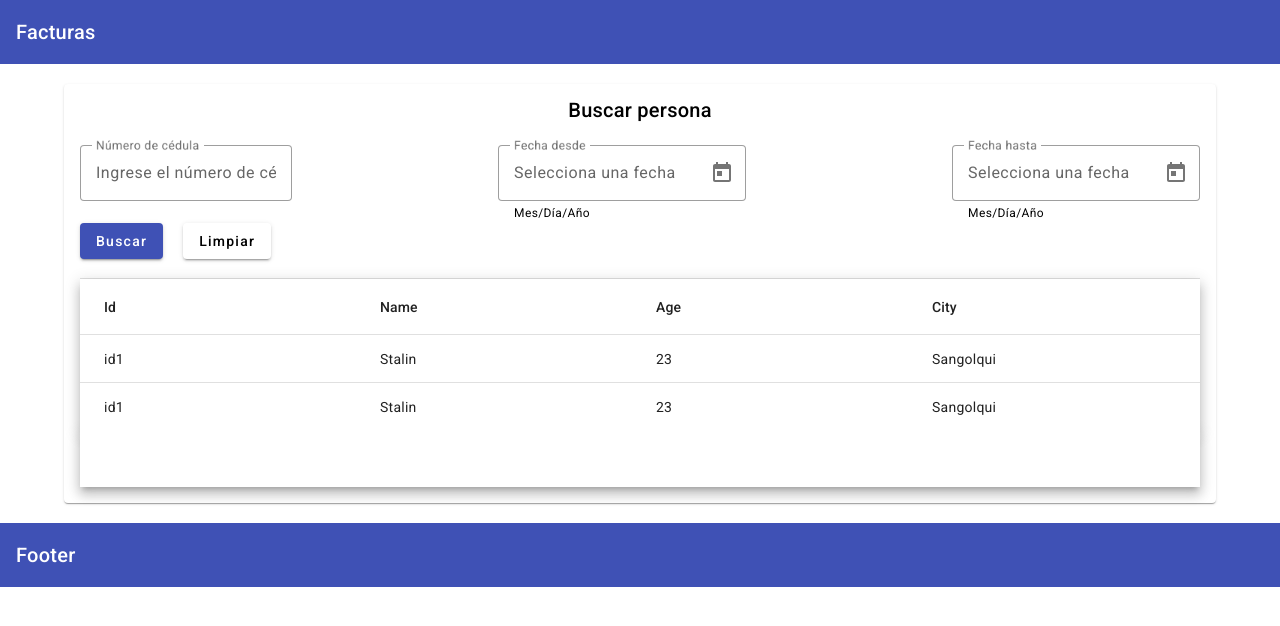
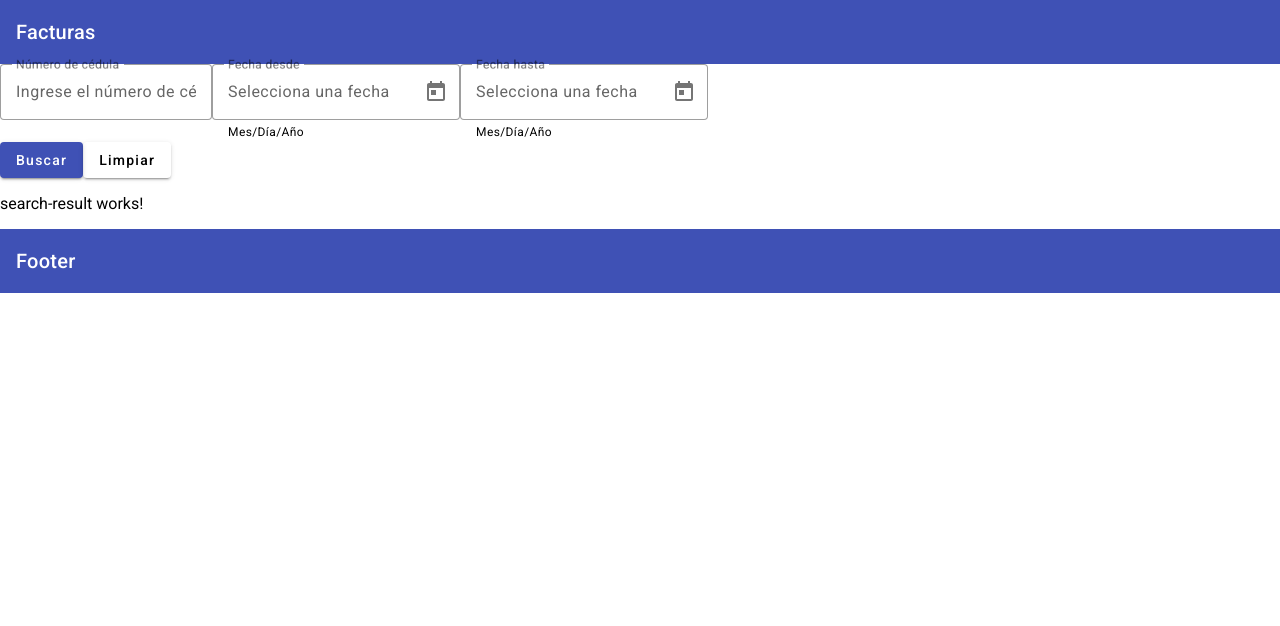
Before and after one commit to stalincrisanto/search-invoices, an Angular app: page / in a window 1280 px wide. Shown: the top 626 px of the page. Built offline with nearby package versions, Linux system fonts and the light colour scheme.

Commit message:
refactor: separation of components from principal page

```diff
--- a/src/app/app.component.html
+++ b/src/app/app.component.html
@@ -1 +1 @@
-<app-header></app-header> <app-search></app-search> <app-footer></app-footer>
+<app-header></app-header> <app-search-invoices></app-search-invoices> <app-footer></app-footer>
--- /dev/null
+++ b/src/app/features/search-invoices/components/search-form/search-form.component.html
@@ -0,0 +1,30 @@
+<form [formGroup]="dataForm" (ngSubmit)="onSubmit()">
+  <div class="form-row">
+    <!-- TODO: refactor errors as dynamic in input/inputdate component -->
+    <!-- TODO: add type to generic input -->
+    <!-- Input mode for show numeric keys on cellphones -->
+    <app-input
+      id="cardId"
+      formControlName="cardId"
+      placeholder="Ingrese el número de cédula a buscar"
+      label="Número de cédula"
+      inputmode="numeric"
+    />
+    <app-input-date
+      datePickerId="dateStart"
+      formControlName="dateStart"
+      placeholder="Selecciona una fecha"
+      label="Fecha desde"
+    />
+    <app-input-date
+      datePickerId="dateEnd"
+      formControlName="dateEnd"
+      placeholder="Selecciona una fecha"
+      label="Fecha hasta"
+    />
+  </div>
+  <div class="btn-group">
+    <app-button label="Buscar" />
+    <app-button label="Limpiar" color="secondary" type="reset" />
+  </div>
+</form>
--- /dev/null
+++ b/src/app/features/search-invoices/components/search-form/search-form.component.ts
@@ -0,0 +1,80 @@
+import { Component } from '@angular/core';
+import { FormBuilder, FormGroup } from '@angular/forms';
+import { MatSnackBar } from '@angular/material/snack-bar';
+
+@Component({
+  selector: 'app-search-form',
+  templateUrl: './search-form.component.html',
+  styleUrls: ['./search-form.component.css']
+})
+export class SearchFormComponent {
+  dataForm: FormGroup;
+  // invoices: Invoice[] | null = null;
+  personName: string | null = null;
+
+  constructor(
+    private fb: FormBuilder,
+    // private searchService: SearchService,
+    private snackbar: MatSnackBar
+  ) {
+    this.dataForm = this.fb.group({
+      // cardId: ['', [Validators.required, cardIdLengthValidator()]],
+      // dateStart: [new Date(), [Validators.required]],
+      // dateEnd: ['', [Validators.required]],
+
+      cardId: ['', []],
+      dateStart: ['',[]],
+      dateEnd: ['', []],
+    });
+  }
+
+  onSubmit() {
+    // if (this.dataForm.valid) {
+    //   console.log(this.dataForm.value)
+    //   this.searchService
+    //     .getInvoicesOfPerson(this.dataForm.value as SearchParams)
+    //     .subscribe((invoices) => {
+    //       if (invoices) {
+    //         this.invoices = invoices;
+    //         this.personName = invoices?.[0].accountRazon!;
+    //       } else {
+    //         this.snackbar.open('No se encontró información', '', {
+    //           duration: 3000,
+    //           horizontalPosition: 'end',
+    //           verticalPosition: 'top',
+    //           panelClass: ['snackbar-error'],
+    //         });
+    //         this.invoices = null;
+    //         this.personName = null;
+    //       }
+    //     });
+    // }
+  }
+
+  preventNonNumeric(event: KeyboardEvent) {
+    const key = event.key;
+    const controlKeys = [
+      'Backspace',
+      'Tab',
+      'Enter',
+      'ArrowLeft',
+      'ArrowRight',
+      'Delete',
+      'Home',
+      'End',
+    ];
+
+    if (controlKeys.includes(key)) {
+      return;
+    }
+
+    if (!/^[0-9]$/.test(key)) {
+      event.preventDefault();
+    }
+  }
+
+  cleanFields() {
+    // this.personName = null;
+    // this.invoices = null;
+  }
+}
--- /dev/null
+++ b/src/app/features/search-invoices/components/search-result/search-result.component.html
@@ -0,0 +1 @@
+<p>search-result works!</p>
--- /dev/null
+++ b/src/app/features/search-invoices/search-invoices.component.html
@@ -0,0 +1,2 @@
+<app-search-form></app-search-form>
+<app-search-result></app-search-result>
```
Also changed, not shown: src/app/app.module.ts (+3 -6 lines), src/app/features/search-invoices/components/search-result/search-result.component.ts (added, +10 -0 lines), src/app/features/search-invoices/search-invoices.component.ts (added, +10 -0 lines), src/app/features/search-invoices/search-invoices.module.ts (added, +18 -0 lines), src/app/features/search-invoices/components/search-form/search-form.component.css (added), src/app/features/search-invoices/components/search-result/search-result.component.css (added), src/app/features/search-invoices/search-invoices.component.css (added).
